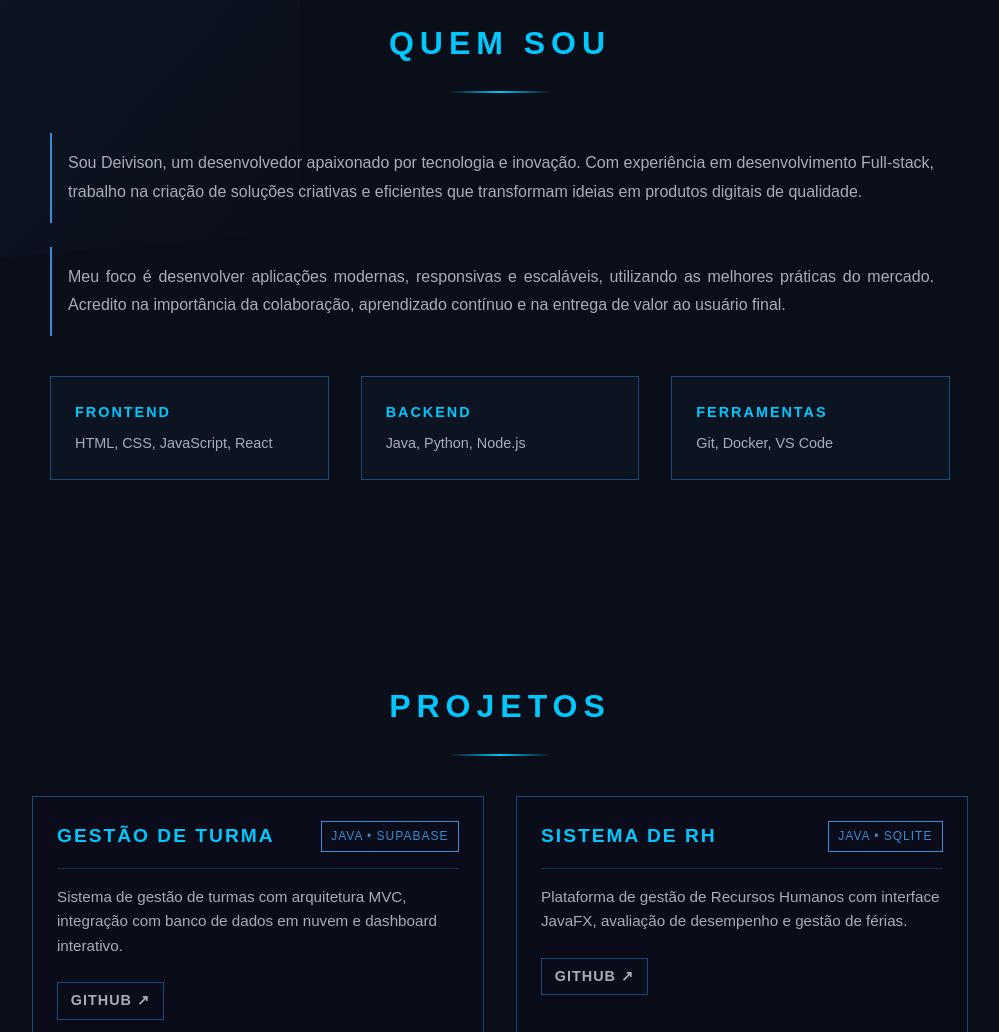
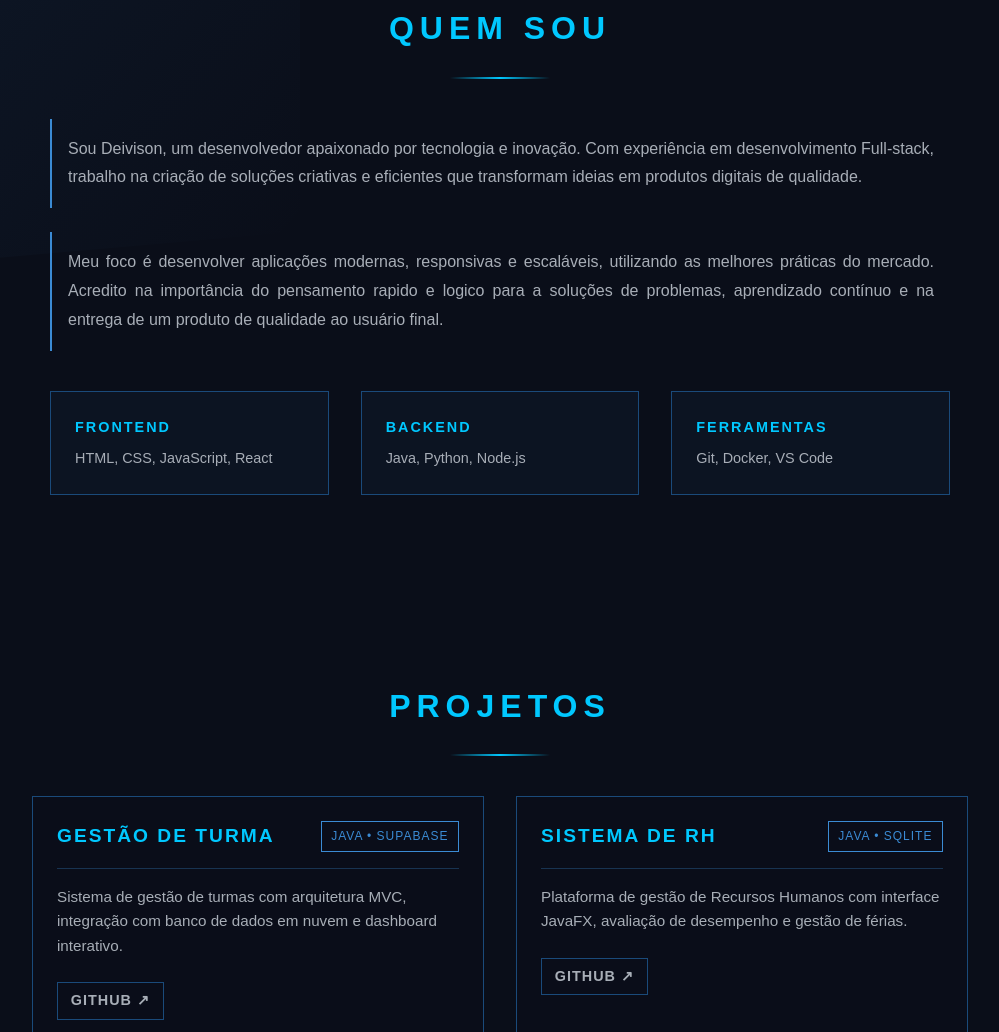
Before and after one commit to Deivison13245/portifolio, a plain HTML site: page index.html in a window 1280 px wide. Shown: the part 951-1983 px from the top of the page, without its empty margins (180-1179 px from the left). Drawn offline with Linux system fonts and the light colour scheme.

Commit message:
atualização do texto

```diff
--- a/index.html
+++ b/index.html
@@ -132,7 +132,7 @@
             <h2 class="section-title">QUEM SOU</h2>
             <div class="about-content">
                 <p class="about-text">Sou Deivison, um desenvolvedor apaixonado por tecnologia e inovação. Com experiência em desenvolvimento Full-stack, trabalho na criação de soluções criativas e eficientes que transformam ideias em produtos digitais de qualidade.</p>
-                <p class="about-text">Meu foco é desenvolver aplicações modernas, responsivas e escaláveis, utilizando as melhores práticas do mercado. Acredito na importância da colaboração, aprendizado contínuo e na entrega de valor ao usuário final.</p>
+                <p class="about-text">Meu foco é desenvolver aplicações modernas, responsivas e escaláveis, utilizando as melhores práticas do mercado. Acredito na importância do pensamento rapido e logico para a soluções de problemas, aprendizado contínuo e na entrega de um produto de qualidade ao usuário final.</p>
 
                 <div class="skills-grid">
                     <div class="skill-card">
```
